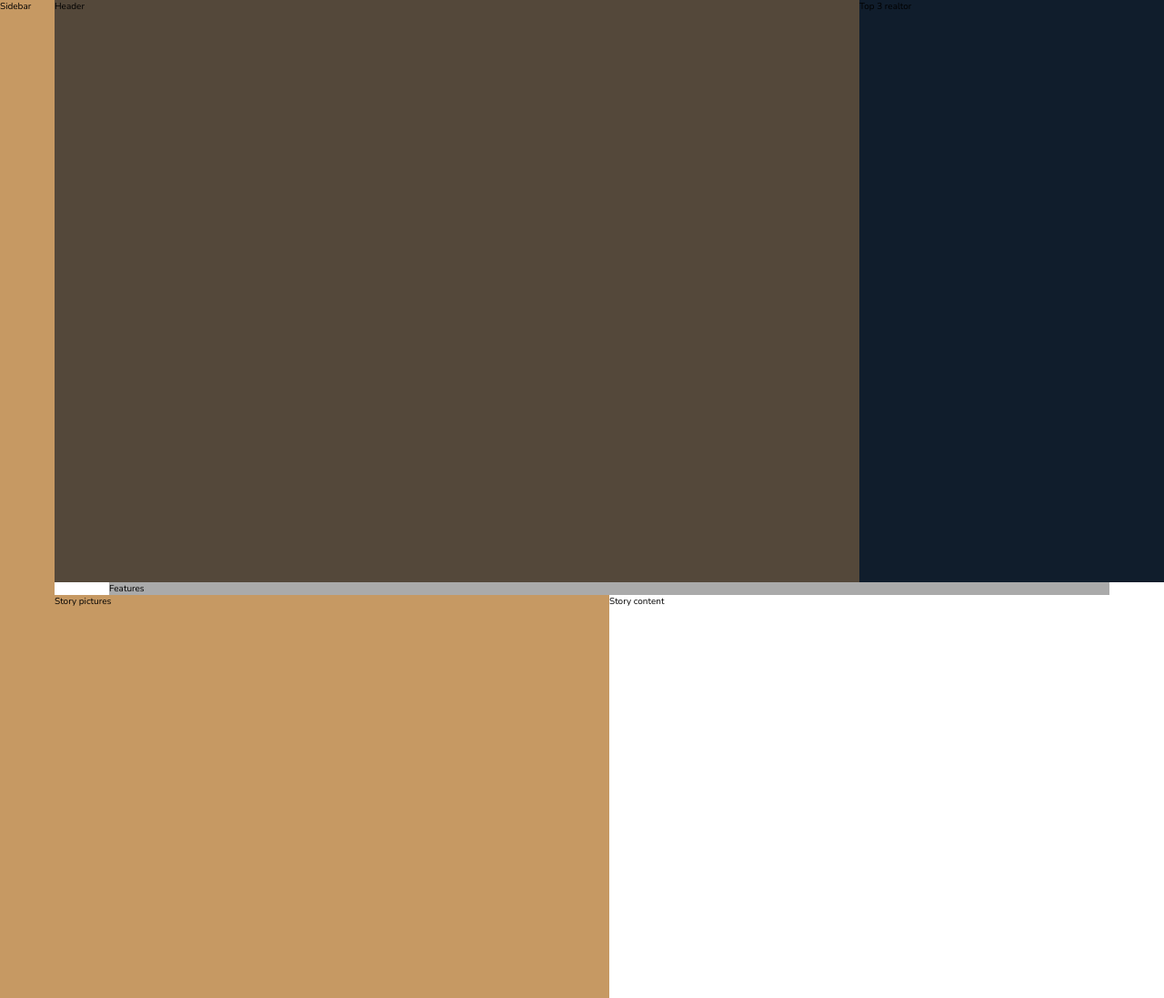
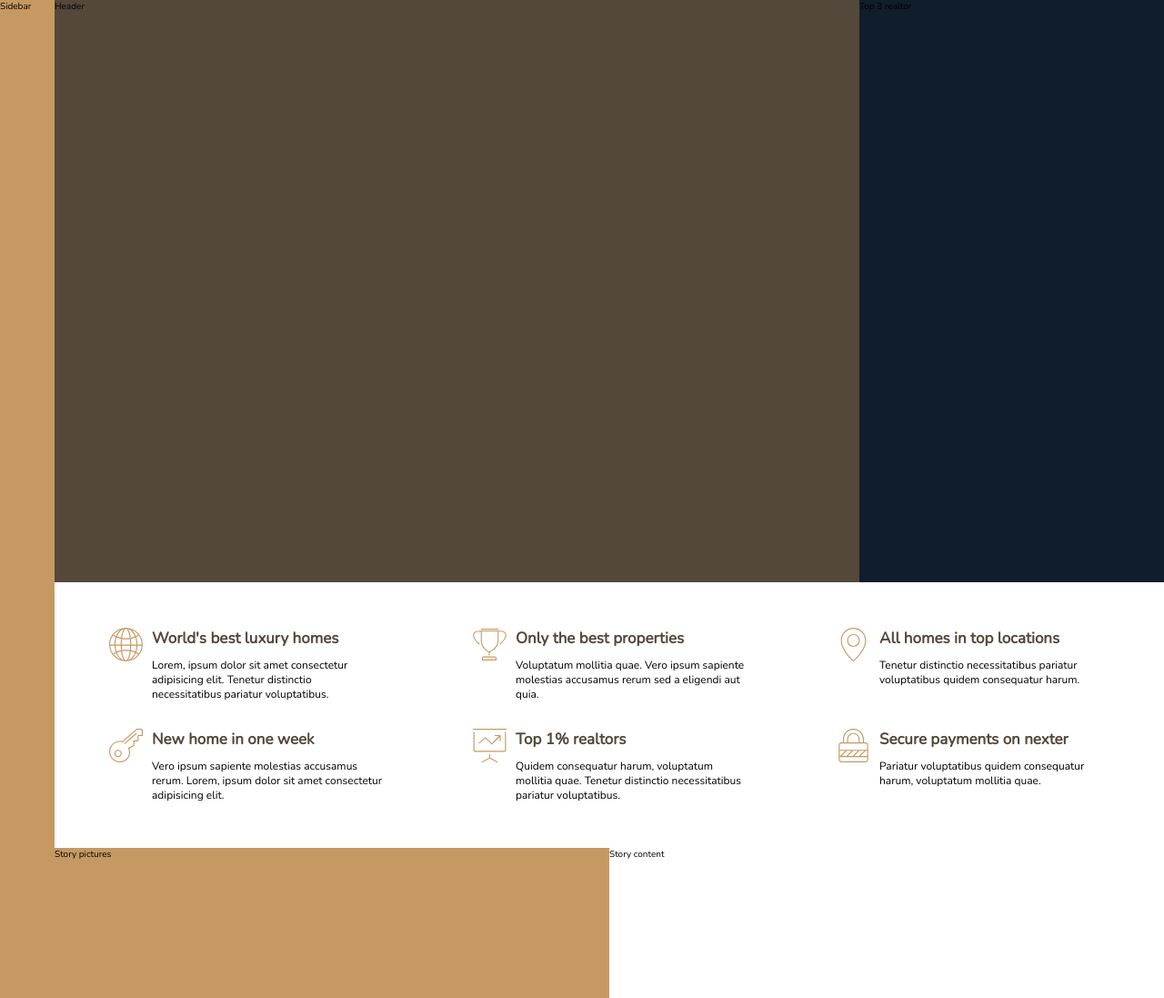
Before and after one commit to mohdasaadeh/nexter, a website: page index.html in a window 1280 px wide. Shown: the top 1097 px of the page at 91% size. Drawn offline with nearby package versions, Linux system fonts and the light colour scheme.

Commit message:
Creating the features section

```diff
--- a/index.html
+++ b/index.html
@@ -18,7 +18,68 @@
     <section class="sidebar">Sidebar</section>
     <section class="header">Header</section>
     <section class="realtors">Top 3 realtor</section>
-    <section class="features">Features</section>
+    <section class="features">
+      <div class="feature">
+        <svg class="feature__icon">
+          <use xlink:href="./img/sprite.svg#icon-global" />
+        </svg>
+        <h4 class="heading-4 heading-4--dark">World's best luxury homes</h4>
+        <p class="feature__body">
+          Lorem, ipsum dolor sit amet consectetur adipisicing elit. Tenetur
+          distinctio necessitatibus pariatur voluptatibus.
+        </p>
+      </div>
+      <div class="feature">
+        <svg class="feature__icon">
+          <use xlink:href="./img/sprite.svg#icon-trophy" />
+        </svg>
+        <h4 class="heading-4 heading-4--dark">Only the best properties</h4>
+        <p class="feature__body">
+          Voluptatum mollitia quae. Vero ipsum sapiente molestias accusamus
+          rerum sed a eligendi aut quia.
+        </p>
+      </div>
+      <div class="feature">
+        <svg class="feature__icon">
+          <use xlink:href="./img/sprite.svg#icon-map-pin" />
+        </svg>
+        <h4 class="heading-4 heading-4--dark">All homes in top locations</h4>
+        <p class="feature__body">
+          Tenetur distinctio necessitatibus pariatur voluptatibus quidem
+          consequatur harum.
+        </p>
+      </div>
+      <div class="feature">
+        <svg class="feature__icon">
+          <use xlink:href="./img/sprite.svg#icon-key" />
+        </svg>
+        <h4 class="heading-4 heading-4--dark">New home in one week</h4>
+        <p class="feature__body">
+          Vero ipsum sapiente molestias accusamus rerum. Lorem, ipsum dolor sit
+          amet consectetur adipisicing elit.
+        </p>
+      </div>
+      <div class="feature">
+        <svg class="feature__icon">
+          <use xlink:href="./img/sprite.svg#icon-presentation" />
+        </svg>
+        <h4 class="heading-4 heading-4--dark">Top 1% realtors</h4>
+        <p class="feature__body">
+          Quidem consequatur harum, voluptatum mollitia quae. Tenetur distinctio
+          necessitatibus pariatur voluptatibus.
+        </p>
+      </div>
+      <div class="feature">
+        <svg class="feature__icon">
+          <use xlink:href="./img/sprite.svg#icon-lock" />
+        </svg>
+        <h4 class="heading-4 heading-4--dark">Secure payments on nexter</h4>
+        <p class="feature__body">
+          Pariatur voluptatibus quidem consequatur harum, voluptatum mollitia
+          quae.
+        </p>
+      </div>
+    </section>
     <section class="story-pictures">Story pictures</section>
     <section class="story-content">Story content</section>
     <section class="homes">Homes</section>
--- a/sass/base/_typography.scss
+++ b/sass/base/_typography.scss
@@ -0,0 +1,11 @@
+%heading {
+  font-family: $font-primary;
+}
+
+.heading-4 {
+  font-size: 1.7rem;
+
+  &--dark {
+    color: $color-grey-dark-1;
+  }
+}
--- /dev/null
+++ b/sass/components/_feature.scss
@@ -0,0 +1,21 @@
+.feature {
+  display: grid;
+  grid-template-rows: repeat(2, min-content);
+  grid-template-columns: auto 1fr;
+  grid-column-gap: 1rem;
+  grid-row-gap: 1rem;
+  align-items: start;
+
+  &__icon {
+    grid-row: 1 / 3;
+
+    width: 3.7rem;
+    height: 3.7rem;
+
+    fill: $color-primary;
+  }
+
+  &__body {
+    font-size: 1.2rem;
+  }
+}
--- a/sass/layouts/_features.scss
+++ b/sass/layouts/_features.scss
@@ -1,6 +1,10 @@
 .features {
   grid-row: 2 / 3;
   grid-column: col-start 1 / col-end 8;
+  display: grid;
+  grid-template-columns: repeat(auto-fit, minmax(23rem, 1fr));
+  grid-row-gap: 3rem;
+  grid-column-gap: 10rem;
 
-  background-color: $color-grey-light-2;
+  margin: 5rem 0;
 }
--- a/sass/main.scss
+++ b/sass/main.scss
@@ -2,6 +2,8 @@
 
 @import "./base/base";
 @import "./base/typography";
+
+@import "./components/feature";
 
 @import "./layouts/sidebar";
 @import "./layouts/header";
```
Also changed, not shown: css/main.css, 1 other file.
